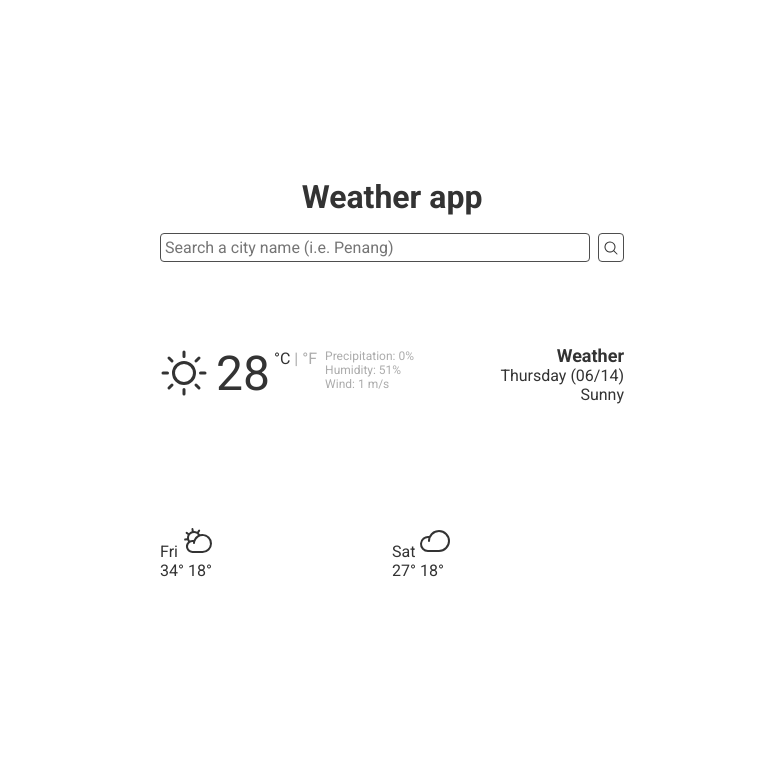
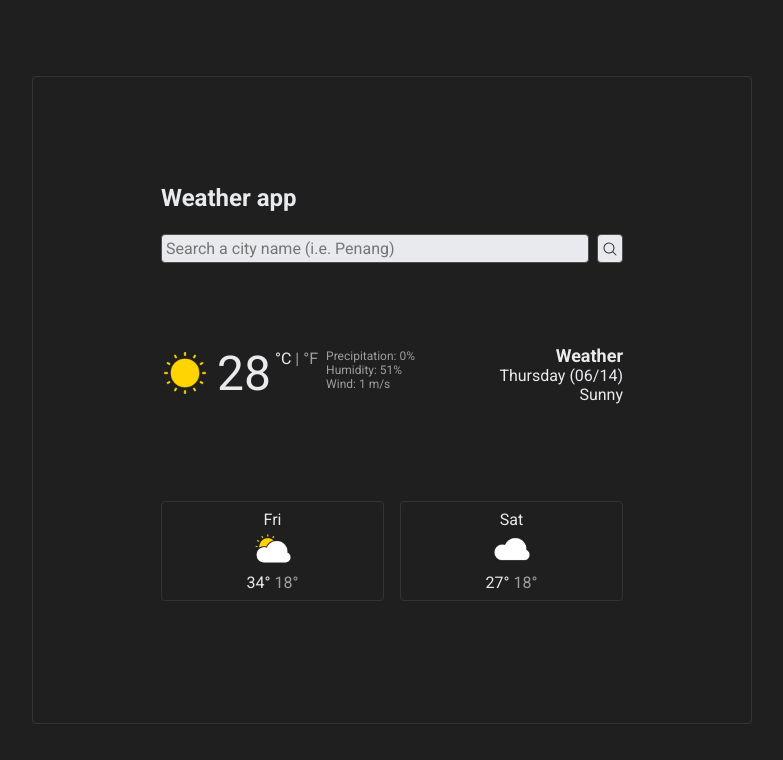
Before and after one commit to taewookim02/weather-app, a website built with webpack: page src/index.html in a window 1280 px wide. Shown: the whole page, without its empty margins (248-1031 px from the left). Built offline with nearby package versions, Linux system fonts and the light colour scheme.

Commit message:
style: switch background color and add png imgs

```diff
--- a/src/index.html
+++ b/src/index.html
@@ -27,11 +27,7 @@
     <section class="current-container">
       <div class="current__details">
         <span class="current__img">
-          <svg xmlns="http://www.w3.org/2000/svg" width="32" height="32" fill="#333333" viewBox="0 0 256 256">
-            <path
-              d="M120,40V16a8,8,0,0,1,16,0V40a8,8,0,0,1-16,0Zm72,88a64,64,0,1,1-64-64A64.07,64.07,0,0,1,192,128Zm-16,0a48,48,0,1,0-48,48A48.05,48.05,0,0,0,176,128ZM58.34,69.66A8,8,0,0,0,69.66,58.34l-16-16A8,8,0,0,0,42.34,53.66Zm0,116.68-16,16a8,8,0,0,0,11.32,11.32l16-16a8,8,0,0,0-11.32-11.32ZM192,72a8,8,0,0,0,5.66-2.34l16-16a8,8,0,0,0-11.32-11.32l-16,16A8,8,0,0,0,192,72Zm5.66,114.34a8,8,0,0,0-11.32,11.32l16,16a8,8,0,0,0,11.32-11.32ZM48,128a8,8,0,0,0-8-8H16a8,8,0,0,0,0,16H40A8,8,0,0,0,48,128Zm80,80a8,8,0,0,0-8,8v24a8,8,0,0,0,16,0V216A8,8,0,0,0,128,208Zm112-88H216a8,8,0,0,0,0,16h24a8,8,0,0,0,0-16Z">
-            </path>
-          </svg>
+          <img src="../src/assets/Sunny.png" alt="weather">
         </span>
         <div class="current__temp">
           <span class="temp">28</span>
@@ -52,34 +48,40 @@
       </div>
     </section>
 
-    <div class="forecast__day-one">
+    <section class="forecast-container">
+      <div class="forecast__day-container">
         <span class="forecast__day">Fri</span>
-      <span class="forecast__img"><svg xmlns="http://www.w3.org/2000/svg" width="32" height="32" fill="#333333"
+        <span class="forecast__img">
+          <!-- <svg xmlns="http://www.w3.org/2000/svg" width="32" height="32" fill="#333333"
             viewBox="0 0 256 256">
             <path
               d="M164,72a76.2,76.2,0,0,0-20.26,2.73,55.63,55.63,0,0,0-9.41-11.54l9.51-13.57a8,8,0,1,0-13.11-9.18L121.22,54A55.9,55.9,0,0,0,96,48c-.58,0-1.16,0-1.74,0L91.37,31.71a8,8,0,1,0-15.75,2.77L78.5,50.82A56.1,56.1,0,0,0,55.23,65.67L41.61,56.14a8,8,0,1,0-9.17,13.11L46,78.77A55.55,55.55,0,0,0,40,104c0,.57,0,1.15,0,1.72L23.71,108.6a8,8,0,0,0,1.38,15.88,8.24,8.24,0,0,0,1.39-.12l16.32-2.88a55.74,55.74,0,0,0,5.86,12.42A52,52,0,0,0,84,224h80a76,76,0,0,0,0-152ZM56,104a40,40,0,0,1,72.54-23.24,76.26,76.26,0,0,0-35.62,40,52.14,52.14,0,0,0-31,4.17A40,40,0,0,1,56,104ZM164,208H84a36,36,0,1,1,4.78-71.69c-.37,2.37-.63,4.79-.77,7.23a8,8,0,0,0,16,.92,58.91,58.91,0,0,1,1.88-11.81c0-.16.09-.32.12-.48A60.06,60.06,0,1,1,164,208Z">
             </path>
-        </svg></span>
+          </svg> -->
+          <img src="../src/assets/PartlyCloudy.png" alt="">
+        </span>
         <div class="forecast__temp">
           <span class="forecast__temp--highest">34°</span>
-        <span class="forecast__temp--lowest">18°</span>
+          <span class="forecast__temp--lowest inactive">18°</span>
         </div>
       </div>
-    <div class="forecast__day-two">
+      <div class="forecast__day-container">
         <span class="forecast__day">Sat</span>
-      <span class="forecast__img"><svg xmlns="http://www.w3.org/2000/svg" width="32" height="32" fill="#333333"
+        <span class="forecast__img">
+          <!-- <svg xmlns="http://www.w3.org/2000/svg" width="32" height="32" fill="#333333"
             viewBox="0 0 256 256">
             <path
               d="M160,40A88.09,88.09,0,0,0,81.29,88.67,64,64,0,1,0,72,216h88a88,88,0,0,0,0-176Zm0,160H72a48,48,0,0,1,0-96c1.1,0,2.2,0,3.29.11A88,88,0,0,0,72,128a8,8,0,0,0,16,0,72,72,0,1,1,72,72Z">
             </path>
-        </svg></span>
+          </svg> -->
+          <img src="../src/assets/Cloudy.png" alt="">
+        </span>
         <div class="forecast__temp">
           <span class="forecast__temp--highest">27°</span>
-        <span class="forecast__temp--lowest">18°</span>
+          <span class="forecast__temp--lowest inactive">18°</span>
         </div>
       </div>
-    <!-- <section class="forecast-container">
-    </section> -->
+    </section>
 </body>
 
 </html>
--- a/src/styles.css
+++ b/src/styles.css
@@ -8,30 +8,32 @@
 
 html {
   font-family: "Roboto", sans-serif;
-  color: #333;
+  color: #e8eaed;
 }
 
 body {
   display: grid;
   min-height: 100vh;
   place-items: center;
+  background-color: #1f1f1f;
 }
 
 .container {
   height: 100vh;
   max-height: 648px;
-  /* width: 100vw; */
   max-width: 720px;
   padding: 96px 128px;
   display: grid;
   grid-template-columns: 1fr 1fr;
   grid-template-rows: 1fr 1fr 4fr 3fr;
   align-items: center;
+  border: 1px solid #333;
+  border-radius: 4px;
 }
 
 .heading-primary {
   grid-column: span 2;
-  text-align: center;
+  font-size: 24px;
 }
 
 /* INPUTS */
@@ -51,6 +53,7 @@ body {
 .search__btn {
   border: 1px solid #4e4e4e;
   border-radius: 4px;
+  background-color: #e8eaed;
 }
 
 .search__input {
@@ -63,7 +66,6 @@ body {
   display: flex;
   align-items: center;
   padding: 4px;
-  background-color: transparent;
 }
 
 /* CURRENT */
@@ -99,7 +101,8 @@ body {
 
 .current__img {
   padding-top: 4px;
-  & svg {
+  img,
+  svg {
     width: 48px;
     height: 48px;
   }
@@ -126,5 +129,31 @@ body {
 
 .weather__details,
 .inactive {
-  color: #acacac;
+  color: #9e9e9e;
 }
+
+/* FORECAST */
+.forecast-container {
+  grid-column: span 2;
+  display: grid;
+  grid-template-columns: 1fr 1fr;
+  gap: 16px;
+}
+
+.forecast__day-container {
+  display: flex;
+  flex-direction: column;
+  justify-content: center;
+  align-items: center;
+  border: 1px solid #333;
+  border-radius: 4px;
+  padding: 8px;
+}
+
+.forecast__img {
+  & svg,
+  img {
+    width: 40px;
+    height: 40px;
+  }
+}
```
Also changed, not shown: dist/app.bundle.js, dist/index.html, src/assets/Cloudy.png (added), src/assets/PartlyCloudy.png (added), src/assets/RainThunder.png (added), src/assets/Rainy.png (added), src/assets/Snowy.png (added), src/assets/Sunny.png (added), src/assets/sun.svg. Lines whose indentation alone changed are shown as unchanged.
